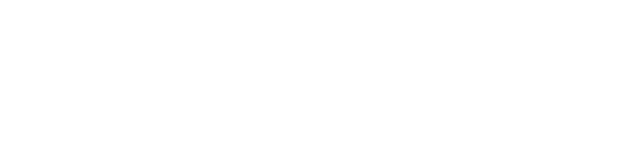
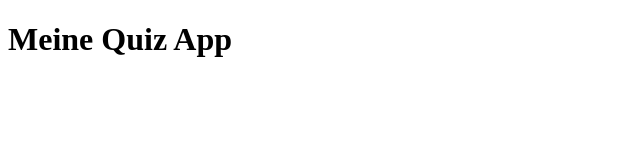
Before and after one commit to KevinSchimke/MeineQuizApp, a plain HTML site: page index.html in a window 1280 px wide. Shown: the whole page, without its empty margins (0-640 px from the left). Drawn offline with Linux system fonts and the light colour scheme.

Commit message:
added Headline

```diff
--- a/index.html
+++ b/index.html
@@ -7,6 +7,6 @@
     <title>Document</title>
 </head>
 <body>
-
+    <h1>Meine Quiz App</h1>
 </body>
 </html>
```
